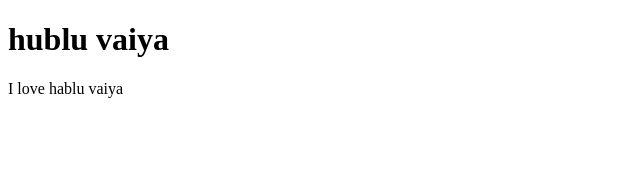
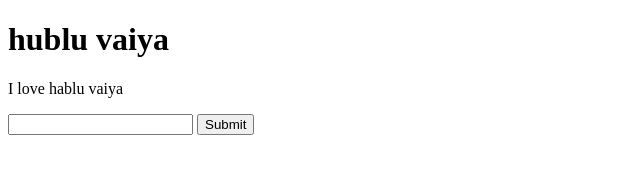
Before and after one commit to Hafiz384/second-website, a plain HTML site: page index.html in a window 1280 px wide. Shown: the whole page, without its empty margins (0-640 px from the left). Drawn offline with Linux system fonts and the light colour scheme.

Commit message:
input added

```diff
--- a/index.html
+++ b/index.html
@@ -8,5 +8,7 @@
 <body>
     <h1>hublu vaiya</h1>
    <p>I love hablu vaiya</p>
+   <input type="email" name="email">
+   <input type="submit" value="Submit">
 </body>
 </html>
```
